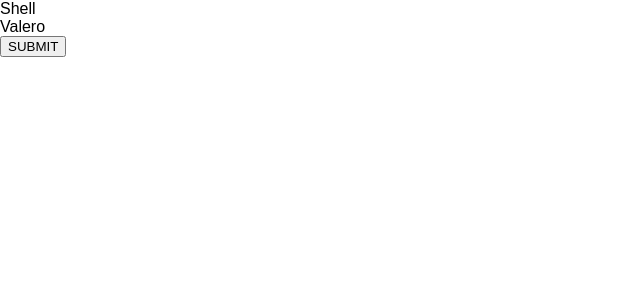
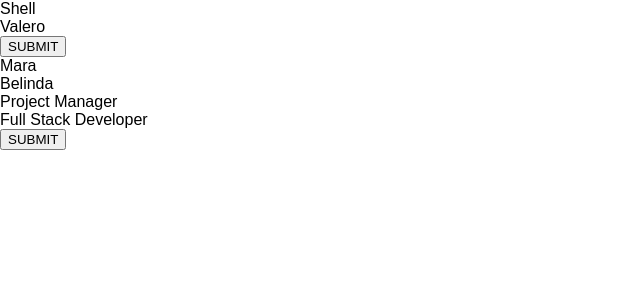
Before and after one commit to adavila0329/job-hunt, a React (Create React App) app in the folder client/: page / in a window 1280 px wide. Shown: the top 300 px of the page, without its empty margins (0-640 px from the left). Built offline with nearby package versions, Linux system fonts and the light colour scheme; no server answers.

Commit message:
Very basic contact and job opening changes

```diff
--- a/client/src/App.js
+++ b/client/src/App.js
@@ -5,13 +5,20 @@
 import { Router, Route, Redirect } from "react-router-dom";
 import ViewCompanies from './pages/ViewCompanies';
 import EditCompanies from './pages/EditCompanies';
+import EditContacts from './pages/EditContacts';
+import ViewContacts from './pages/ViewContacts';
+import EditJobOpenings from './pages/EditJobOpenings';
+import ViewJobOpenings from './pages/ViewJobOpenings';
 
 class App extends Component {
   render() {
     return (
       <div>
-      <ViewCompanies/>
-      <EditCompanies/>
+        <ViewCompanies/>
+        <EditCompanies/>
+        <ViewContacts/>
+        <ViewJobOpenings/>
+        <EditJobOpenings/>
       </div>
       );
   }
--- /dev/null
+++ b/client/src/pages/EditActivities.js
@@ -0,0 +1 @@
+// reserved a file for adding, deleting activities - will // need to restrict by user
--- a/client/src/pages/EditCompanies.js
+++ b/client/src/pages/EditCompanies.js
@@ -4,18 +4,18 @@
 // import App from '../App';
 class EditCompanies extends Component {
  state = {
-     co_name: "Trilogy",
+     co_name: "Button Testing, Inc.",
      priority: 1
  };
 
  submitCompanies = () => {
-   console.log("this should go!");
+   console.log("this company should go!");
    const company = {
        co_name: this.state.co_name,
        priority: this.state.priority
  };
    axios.post("/api/companies", company).then((res) => {
-     console.log("done");
+     console.log("hard-coded company post done");
     //  this.setState({ companies: res.data });
    });
  }
@@ -32,6 +32,6 @@
    );
  }
 }
-console.log("this works");
+console.log("this works (bottom of EditCompanies.js)");
 
 export default EditCompanies;
--- /dev/null
+++ b/client/src/pages/EditContacts.js
@@ -0,0 +1,39 @@
+import React, { Component } from 'react'
+import { Link } from 'react-router-dom';
+import axios from 'axios';
+// import App from '../App';
+class EditContacts extends Component {
+ state = {
+     first_name: "Don",
+     last_name: "Holloway",
+     email: "dholl@gmail.com"
+ };
+
+ submitContacts = () => {
+   console.log("this contact should go!");
+   const contact = {
+       first_name: this.state.first_name,
+       last_name: this.state.last_name,
+       email: this.state.email
+ };
+   axios.post("/api/contacts", contact).then((res) => {
+     console.log("contact post done");
+    //  this.setState({ companies: res.data });
+   });
+ }
+
+
+// We are trying to display
+ render(){
+   return (
+    <div>
+      <button onClick={this.submitContacts}>
+      SUBMIT
+      </button>
+    </div>
+   );
+ }
+}
+console.log("contact submit works");
+
+export default EditContacts;
--- /dev/null
+++ b/client/src/pages/EditJobOpenings.js
@@ -0,0 +1,42 @@
+// reserved a file to add and delete Job Openings
+// restrict by user
+// associate with one specific company
+import React, { Component } from 'react'
+import { Link } from 'react-router-dom';
+import axios from 'axios';
+// import App from '../App';
+class EditJobOpenings extends Component {
+ state = {
+     jobTitle: "Project Manager",
+     co_name: "Charles Schwab",
+     jobLocation: "Stonelake"
+ };
+
+ submitJobOpenings = () => {
+   console.log("this opening should go!");
+   const opening = {
+       jobTitle: this.state.jobTitle,
+       co_name: this.state.co_name,
+       jobLocation: this.state.jobLocation
+ };
+   axios.post("/api/jobOpenings", opening).then((res) => {
+     console.log("Job Opening post done");
+    //  this.setState({ companies: res.data });
+   });
+ }
+
+
+// We are trying to display
+ render(){
+   return (
+    <div>
+      <button onClick={this.submitJobOpenings}>
+      SUBMIT
+      </button>
+    </div>
+   );
+ }
+}
+console.log("Job Opening submit works");
+
+export default EditJobOpenings;
--- /dev/null
+++ b/client/src/pages/EditUsers.js
@@ -0,0 +1 @@
+// reserved a file for adding, deleting users
--- /dev/null
+++ b/client/src/pages/ViewActivities.js
@@ -0,0 +1,5 @@
+// reserved a file to view activities associated with
+// a job opening
+// we should categorize to call, task, meeting, email?
+// NOTE: Table name is Activity in var declaration in model
+// so "Activities" in the database
--- a/client/src/pages/ViewCompanies.js
+++ b/client/src/pages/ViewCompanies.js
@@ -5,18 +5,16 @@
 class ViewCompanies extends Component {
  state = {
    companies: [{
-     _id: 1,
      co_name: "Shell",
      priority: '2'
    }, {
-     _id: 2,
      co_name: "Valero",
      priority: '4'
    }]
  };
 
  refreshCompanies(){
-   console.log("this should go!");
+   console.log("this should go - refreshCompanies!");
    axios.get("/api/companies").then((res) => {
     //  console.log(res);
      this.setState({ companies: res.data });
@@ -30,7 +28,7 @@
  render(){
    return (
     <div>
-      {/* /* Map each of our posts */}
+      {/* /* Map each of our companies */}
       {this.state.companies.map( company => (
         <div>{company.co_name}</div>
       ))}
@@ -38,6 +36,6 @@
    );
  }
 }
-console.log("this works");
+console.log("this works (bottom of ViewCompanies.js)");
 
 export default ViewCompanies;
--- /dev/null
+++ b/client/src/pages/ViewContacts.js
@@ -0,0 +1,45 @@
+import React, { Component } from 'react'
+import { Link } from 'react-router-dom';
+import axios from 'axios';
+// import App from '../App';
+class ViewContacts extends Component {
+ state = {
+   contacts: [{
+     //_id: 1,
+     first_name: "Mara",
+     last_name: "Wilson",
+     email: "mwilson@gmail.com"
+   }, {
+     //_id: 2,
+     first_name: "Belinda",
+     last_name: "Carlisle",
+     email: "bcarlisle@gmail.com"
+   }]
+ };
+
+ refreshContacts(){
+   console.log("these contacts should go!");
+   axios.get("/api/contacts").then((res) => {
+    //  console.log(res);
+     this.setState({ contacts: res.data });
+   });
+ }
+
+ componentDidMount(){
+   this.refreshContacts();
+ }
+// We are trying to display
+ render(){
+   return (
+    <div>
+      {/* /* Map each of our contacts */}
+      {this.state.contacts.map( contact => (
+        <div>{contact.first_name}</div>
+      ))}
+    </div>
+   );
+ }
+}
+console.log("this contact works");
+
+export default ViewContacts;
--- /dev/null
+++ b/client/src/pages/ViewJobOpenings.js
@@ -0,0 +1,60 @@
+// reserved a file to display job openings associated
+// with a specific company
+// potential enhancement: display all the user's saved job
+// openings?
+// NOTE: Table Name = "jobOpening" in var declaration in model
+// so "jobOpenings" in the database
+
+import React, { Component } from 'react'
+import { Link } from 'react-router-dom';
+import axios from 'axios';
+// import App from '../App';
+class ViewJobOpenings extends Component {
+ state = {
+   JobOpening: [{
+     //id: 1,
+     jobTitle: "Project Manager",
+     co_name: "Emerson",
+     jobPost_url: "https://www.emerson.careers/123",
+     jobLocation: "Round Rock, TX",
+     jobPriorit: "2",
+     resume_file_submitted: "",
+     jobPostingSource: "Linked In"
+   }, {
+     //_id: 2,
+     jobTitle: "Full Stack Developer",
+     co_name: "HomeAway",
+     jobPost_url: "Http://www.homeaway.com/jobs/456",
+     jobLocation: "Austin, TX",
+     jobPriorit: "1",
+     resume_file_submitted: "",
+     jobPostingSource: "Indeed"
+   }]
+ };
+
+ refreshJobOpenings(){
+   console.log("this job opening should go!");
+   axios.get("/api/jobOpenings").then((res) => {
+    //  console.log(res);
+     this.setState({ JobOpenings: res.data });
+   });
+ }
+
+ componentDidMount(){
+   this.refreshJobOpenings();
+ }
+// We are trying to display
+ render(){
+   return (
+    <div>
+      {/* /* Map each of our job openings */}
+      {this.state.JobOpening.map( jobOpening => (
+        <div>{jobOpening.jobTitle}</div>
+      ))}
+    </div>
+   );
+ }
+}
+console.log("this Opening works");
+
+export default ViewJobOpenings;
--- /dev/null
+++ b/client/src/pages/ViewUsers.js
@@ -0,0 +1 @@
+// reserved a file for displaying users
```
Also changed, not shown: 1 other file (tests, documents, lock files or other folders).
